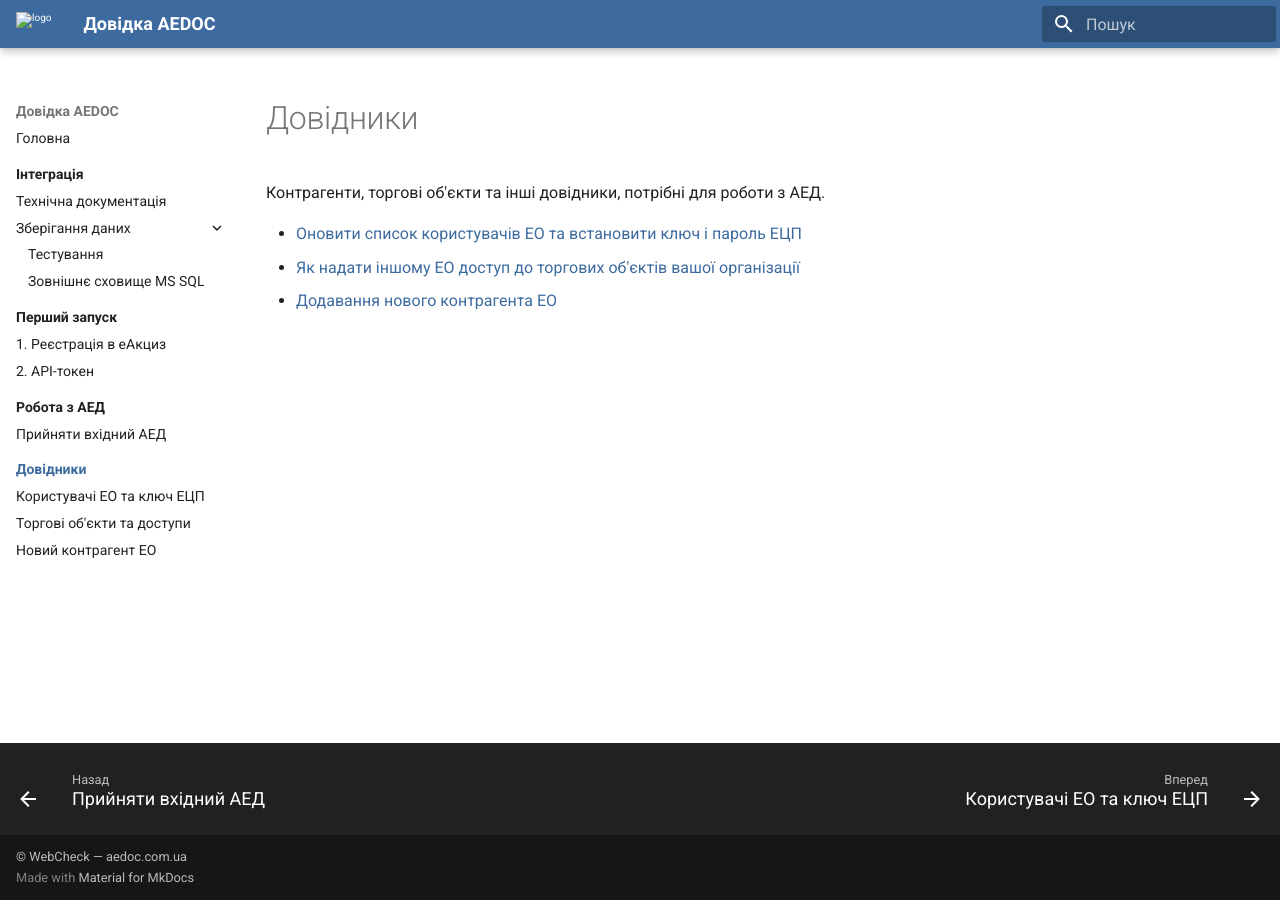
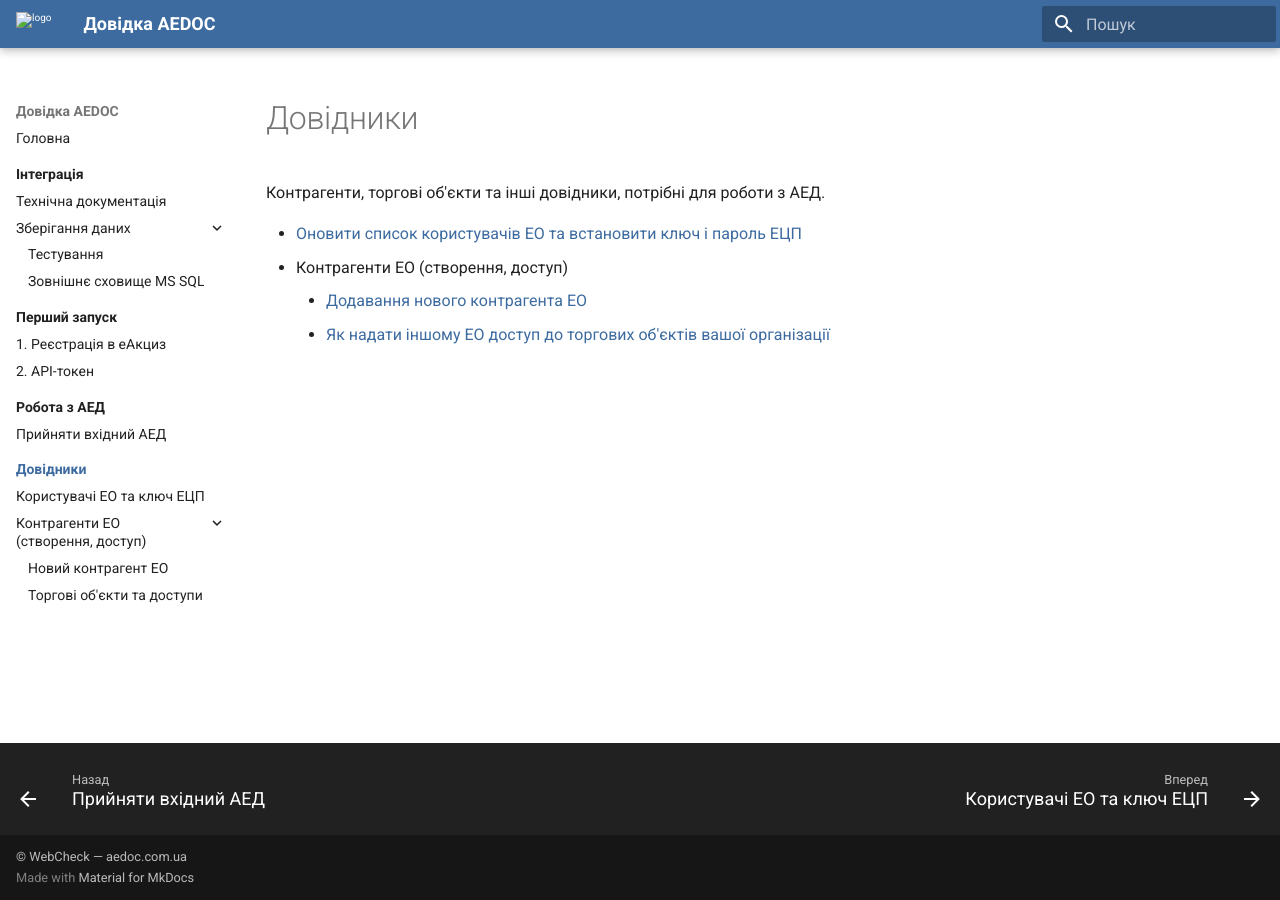
Before and after one commit to sukhenko/aedoc-docs, an MkDocs documentation site: the page built from docs/dovidnyky/index.md, in a window 1280 px wide. Built offline with MkDocs 1.6.1 and Material for MkDocs 9.7.7, drawn with Linux system fonts in a browser that asks for light colours.

Commit message:
Довідники: група «Контрагенти ЕО (створення, доступ)»
Co-Authored-By: Claude Opus 5.5 <noreply@anthropic.com>
Claude-Session: https://claude.ai/code/session_0177sjggDQ9MXuFeJFH1q7HZ

```diff
--- a/docs/dovidnyky/index.md
+++ b/docs/dovidnyky/index.md
@@ -3,5 +3,6 @@
 Контрагенти, торгові об'єкти та інші довідники, потрібні для роботи з АЕД.
 
 - [Оновити список користувачів ЕО та встановити ключ і пароль ЕЦП](korystuvachi-eo-kliuch.md)
-- [Як надати іншому ЕО доступ до торгових об'єктів вашої організації](dostup-do-obiektiv.md)
-- [Додавання нового контрагента ЕО](dodaty-kontragenta-eo.md)
+- Контрагенти ЕО (створення, доступ)
+    - [Додавання нового контрагента ЕО](dodaty-kontragenta-eo.md)
+    - [Як надати іншому ЕО доступ до торгових об'єктів вашої організації](dostup-do-obiektiv.md)
--- a/mkdocs.yml
+++ b/mkdocs.yml
@@ -39,8 +39,9 @@ nav:
   - Довідники:
       - dovidnyky/index.md
       - Користувачі ЕО та ключ ЕЦП: dovidnyky/korystuvachi-eo-kliuch.md
-      - Торгові об'єкти та доступи: dovidnyky/dostup-do-obiektiv.md
-      - Новий контрагент ЕО: dovidnyky/dodaty-kontragenta-eo.md
+      - Контрагенти ЕО (створення, доступ):
+          - Новий контрагент ЕО: dovidnyky/dodaty-kontragenta-eo.md
+          - Торгові об'єкти та доступи: dovidnyky/dostup-do-obiektiv.md
 
 extra_css:
   - stylesheets/extra.css
```
